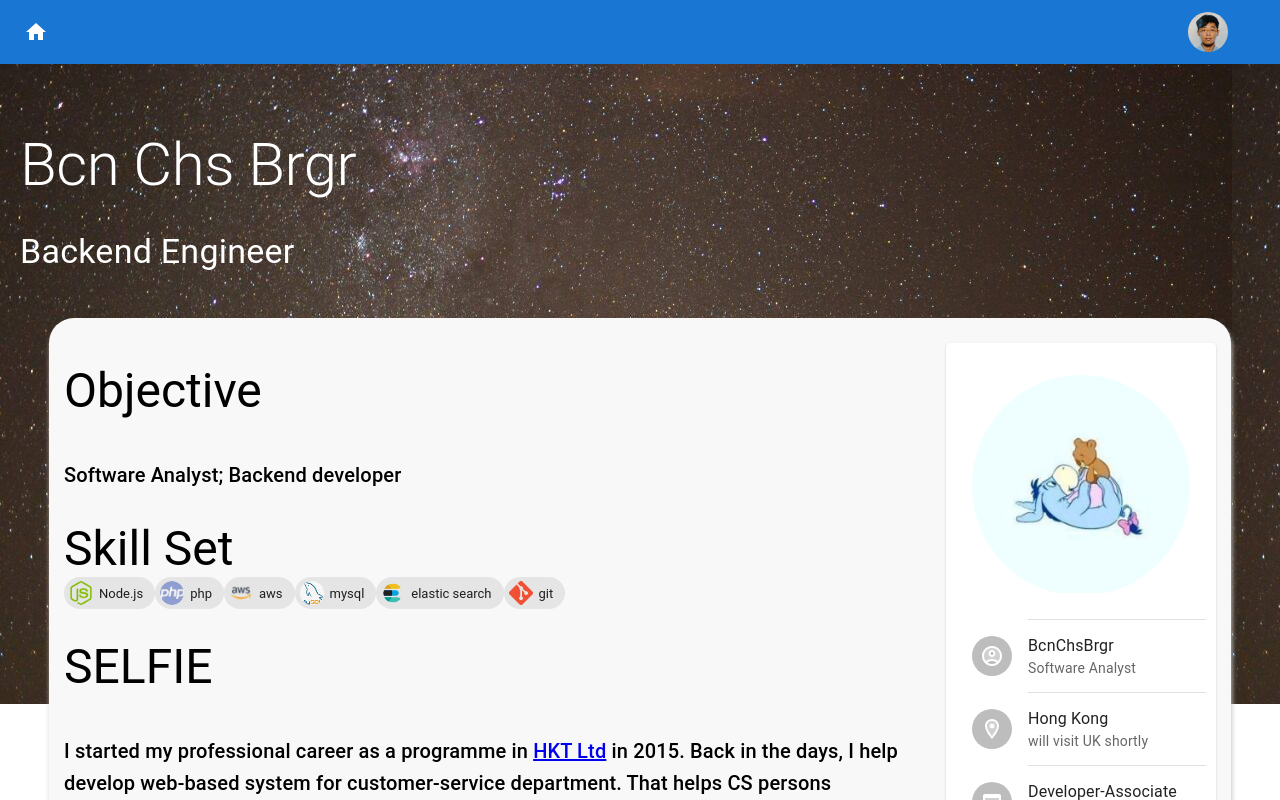
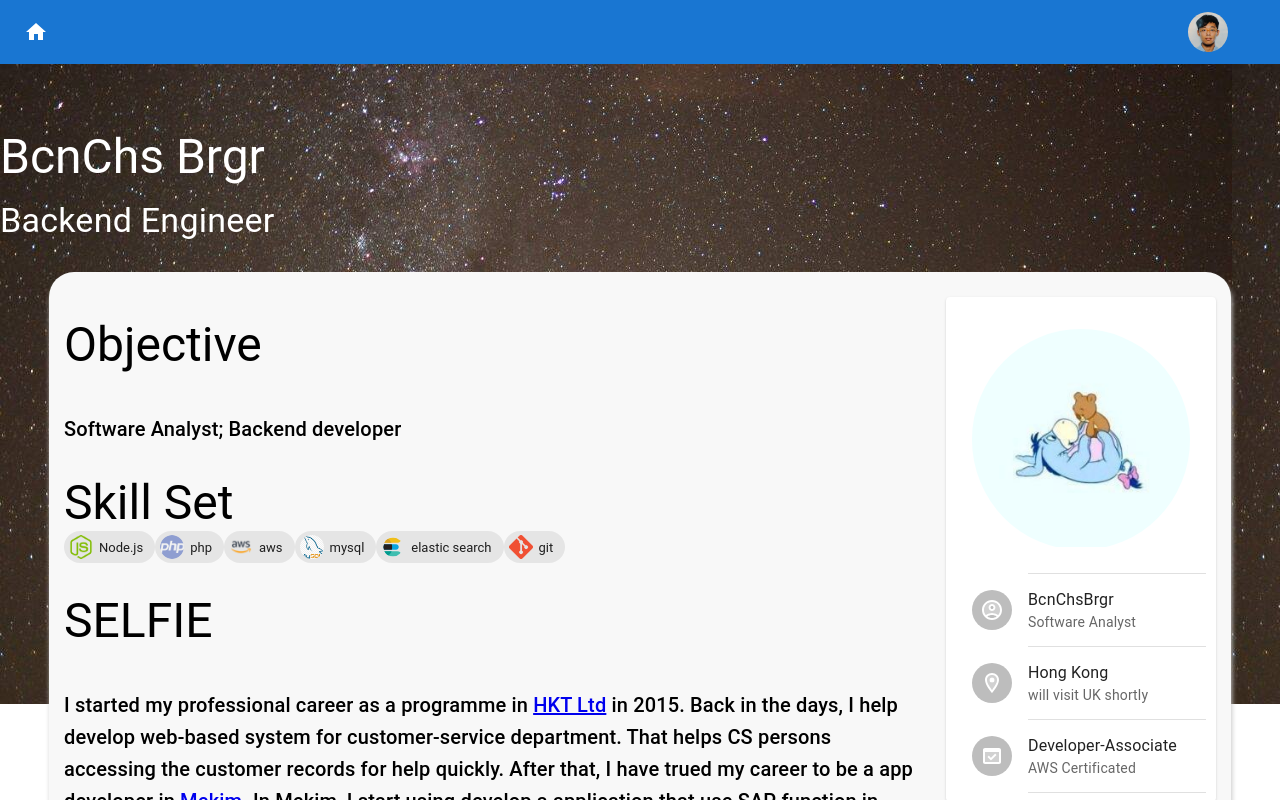
Before and after one commit to BcnChsBrgr/PersonalProfile, a React (Create React App) app: page / in a window 1280 px wide. Shown: the top 800 px of the page. Built offline with nearby package versions, Linux system fonts and the light colour scheme.

Commit message:
add meta

```diff
--- a/public/index.html
+++ b/public/index.html
@@ -8,7 +8,11 @@
     <meta name="robots" content="noindex,nofollow">
     <meta name="description" content="all about me, Software Analyst; Backend developer" />
     <meta name="keywords" content="Software Analyst,Backend Developer,AWS,Node.js">
-    <link rel="apple-touch-icon" href="%PUBLIC_URL%/logo192.png" />
+    <link rel="apple-touch-icon" href="%PUBLIC_URL%/eyore.jpeg" />
+    <meta property="og:title" content="BcnChs Brgr - About Me" />
+    <meta property="og:description" content="all about me, Software Analyst; Backend developer" />
+    <meta property="og:type" content="blog" />
+    <meta rel="og:image" content="%PUBLIC_URL%/eyore.jpeg" />
     <!--
       manifest.json provides metadata used when your web app is installed on a
       user's mobile device or desktop. See https://developers.google.com/web/fundamentals/web-app-manifest/
--- a/src/App.js
+++ b/src/App.js
@@ -35,7 +35,7 @@ const useStyles = makeStyles({
         color: '#FFFFFF',
         fontWeight: 'bold',
         width: '90%',
-        padding: '15px 20px',
+        padding: '15px 0px 0px 0px',
     },
     containerBox: {
         display: 'block',
@@ -75,10 +75,14 @@ function App() {
                     <MenuBar />
                 </Box>
                 <div className={`${classes.TopperDown}`}>
-                    <div className={`${classes.personal}`}>
-                        <Typography className={`${classes.personalInfo}`} variant="h2">Bcn Chs Brgr</Typography>
-                        <Typography className={`${classes.personalInfo}`} variant="h4">Backend Engineer</Typography>
-                    </div>
+                    <Grid container>
+                        <Grid item xs={12} sm={12} md={12}>
+                            <div className={`${classes.personal}`}>
+                                <Typography className={`${classes.personalInfo}`} variant="h3">BcnChs Brgr</Typography>
+                                <Typography className={`${classes.personalInfo}`} variant="h4">Backend Engineer</Typography>
+                            </div>
+                        </Grid>
+                    </Grid>
                     <div className={`${classes.containerBox}`}>
                         <Grid container rowSpacing={1} columnSpacing={{ xs: 1, sm: 2, md: 3 }} className={`${classes.gridBox}`}>
                             <Grid item xs={12} sm={12}  md={9} className={`${classes.gridBox}`}>
```
Also changed, not shown: public/eyore.jpeg (added).
